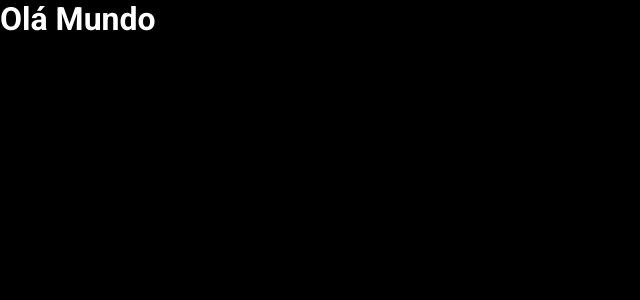
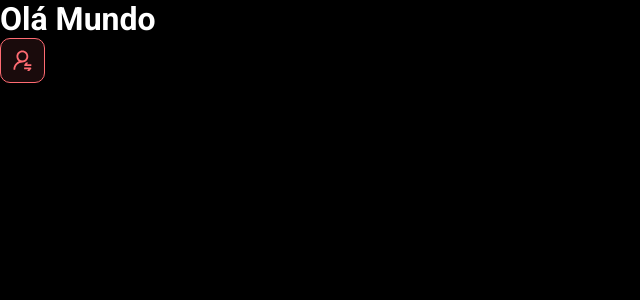
Before and after one commit to ElvisTecnicoTI/dsmeta, a React (Vite) app in the folder frontend/: page / in a window 1280 px wide. Shown: the top 300 px of the page, without its empty margins (0-640 px from the left). Built offline with nearby package versions, Linux system fonts and the light colour scheme.

Commit message:
First component

```diff
--- /dev/null
+++ b/frontend/src/App.css
@@ -0,0 +1,41 @@
+#root {
+  max-width: 1280px;
+  margin: 0 auto;
+  padding: 2rem;
+  text-align: center;
+}
+
+.logo {
+  height: 6em;
+  padding: 1.5em;
+  will-change: filter;
+}
+.logo:hover {
+  filter: drop-shadow(0 0 2em #646cffaa);
+}
+.logo.react:hover {
+  filter: drop-shadow(0 0 2em #61dafbaa);
+}
+
+@keyframes logo-spin {
+  from {
+    transform: rotate(0deg);
+  }
+  to {
+    transform: rotate(360deg);
+  }
+}
+
+@media (prefers-reduced-motion: no-preference) {
+  a:nth-of-type(2) .logo {
+    animation: logo-spin infinite 20s linear;
+  }
+}
+
+.card {
+  padding: 2em;
+}
+
+.read-the-docs {
+  color: #888;
+}
--- a/frontend/src/App.tsx
+++ b/frontend/src/App.tsx
@@ -1,7 +1,13 @@
+import NotificationButton from "./components/NotificationButton"
+
+
 function App() {
- return(
-  <h1>Olá Mundo</h1>
- )
+    return (
+        <>
+            <h1>Olá Mundo</h1>
+            <NotificationButton />
+        </>
+    )
 }
 
 export default App
--- /dev/null
+++ b/frontend/src/components/NotificationButton/index.tsx
@@ -0,0 +1,13 @@
+import icon from '../../assets/img/notification-icon.svg'
+
+import './styles.css'
+
+function NotificationButton() {
+    return (
+        <div className="dsmeta-red-btn">
+            <img src={icon} alt="Notificar" />
+        </div>
+    )
+}
+
+export default NotificationButton
--- /dev/null
+++ b/frontend/src/components/NotificationButton/styles.css
@@ -0,0 +1,15 @@
+.dsmeta-red-btn {
+    height: 45px;
+    width: 45px;
+    background: rgba(255, 107, 114, 0.1);
+    border: 1px solid #ff6b72;
+    border-radius: 10px;
+    display: flex;
+    align-items: center;
+    justify-content: center;
+    cursor: pointer;
+}
+
+.dsmeta-red-btn img {
+    width: 19px;
+}
```
Also changed, not shown: frontend/src/assets/img/notification-icon.svg (added).
